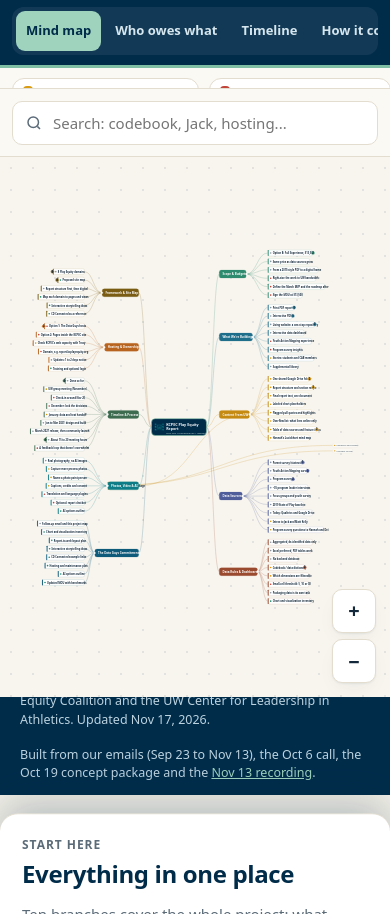
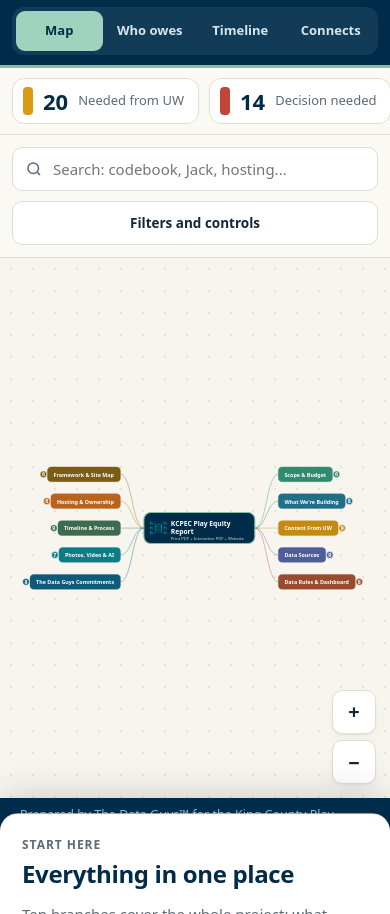
Before and after one commit to DTheDataGuy/kcpec-play-equity-map, a plain HTML site: page index.html in a window 390 px wide. Shown: the part 49-963 px from the top of the page. Before the commit the page ends 844 px from the top, so only its background shows below. Drawn offline with nearby package versions, Linux system fonts and the light colour scheme; a web font is replaced by a local one.

Commit message:
Polish map, board, timeline, mobile

```diff
--- a/app.js
+++ b/app.js
@@ -33,6 +33,7 @@
   function showView(v) {
     tabs.forEach((t) => t.setAttribute("aria-selected", String(t.dataset.view === v)));
     document.querySelectorAll(".view").forEach((s) => s.classList.toggle("is-active", s.dataset.view === v));
+    if (v !== "map") drawer.classList.remove("open");
     if (v === "map") requestAnimationFrame(() => { if (!fitted) fit(false); });
     if (v === "flow") drawFlow();
   }
@@ -46,7 +47,7 @@
 
   // ---------- Filters state ----------
   const state = { q: "", status: new Set(), person: null, sel: null };
-  const expanded = new Set(branches.map((b) => b.id));
+  const expanded = new Set(window.innerWidth < 860 ? [] : branches.map((b) => b.id));
 
   // Stats strip
   const counts = { U: 0, X: 0, D: 0, C: 0 };
@@ -104,13 +105,18 @@
   document.getElementById("zin").onclick = () => svg.transition().duration(250).call(zoom.scaleBy, 1.3);
   document.getElementById("zout").onclick = () => svg.transition().duration(250).call(zoom.scaleBy, 1 / 1.3);
 
-  const ctx = document.createElement("canvas").getContext("2d");
-  const FONTS = { 1: "800 16px 'Cabinet Grotesk'", 2: "600 13.5px Satoshi", 3: "500 12.5px Satoshi" };
-  function tw(text, depth) { ctx.font = FONTS[depth]; return ctx.measureText(text).width; }
+  const measG = svg.append("g").attr("class", "measure").style("visibility", "hidden");
+  const twCache = new Map();
+  function tw(text, depth) {
+    const key = depth + "|" + text; if (twCache.has(key)) return twCache.get(key);
+    const g = measG.append("g").attr("class", "node " + (depth === 1 ? "branch" : depth === 2 ? "item" : "leaf"));
+    const w = g.append("text").text(text).node().getComputedTextLength(); g.remove();
+    twCache.set(key, w); return w;
+  }
   const PAD = { 1: 18, 2: 14, 3: 10 };
   const RH = { 1: 50, 2: 38, 3: 28 };
   const GAP = { 1: 30, 2: 8, 3: 2 };
-  const ROOT_W = 300, ROOT_H = 92;
+  const ROOT_W = 330, ROOT_H = 92;
 
   function visKids(n) { return n.kids && expanded.has(n.id) ? n.kids : []; }
   let layoutNodes = [], layoutLinks = [];
@@ -221,7 +227,7 @@
     if (d.depth === 0 || !d.kids || !d.kids.length) return;
     const p = pos.get(d.id);
     const open = expanded.has(d.id);
-    const bx = p.dir * (p.w + 2);
+    const bx = p.dir * (p.w + (open ? 6 : 12));
     const b = g.append("g").attr("class", "badge").attr("transform", `translate(${bx},0)`);
     b.append("circle").attr("r", open ? 6 : 10).attr("fill", open ? "#fff" : d.branch.color).attr("stroke", open ? d.branch.color : "#fff").attr("stroke-width", open ? 2 : 1.5);
     if (!open) b.append("text").text(d.kids.length);
@@ -246,15 +252,20 @@
     }
     render(true);
     renderBoard();
+    if (fromFilter) setTimeout(() => {
+      const vis = new Set(layoutNodes.map((n) => n.id));
+      const hits = filtering() ? layoutNodes.filter((n) => matches(n) && vis.has(n.id)) : null;
+      if (!hits || hits.length) fit(true, hits && hits.length ? hits.concat([A.tree]) : null, 1.1);
+    }, 400);
   }
 
-  function fit(animate) {
+  function fit(animate, subset, maxK) {
     const r = canvasEl.getBoundingClientRect();
     if (!r.width || !r.height) return;
     let x0 = Infinity, x1 = -Infinity, y0 = Infinity, y1 = -Infinity;
-    layoutNodes.forEach((n) => { const p = pos.get(n.id); const a = n.depth === 0 ? -ROOT_W / 2 : p.dir > 0 ? p.x : p.x - p.w; const b = n.depth === 0 ? ROOT_W / 2 : p.dir > 0 ? p.x + p.w + 14 : p.x - 14; x0 = Math.min(x0, a, b); x1 = Math.max(x1, a, b); y0 = Math.min(y0, p.y - 26); y1 = Math.max(y1, p.y + 26); });
+    (subset || layoutNodes).forEach((n) => { const p = pos.get(n.id); const a = n.depth === 0 ? -ROOT_W / 2 : p.dir > 0 ? p.x : p.x - p.w; const b = n.depth === 0 ? ROOT_W / 2 : p.dir > 0 ? p.x + p.w + 14 : p.x - 14; x0 = Math.min(x0, a, b); x1 = Math.max(x1, a, b); y0 = Math.min(y0, p.y - 26); y1 = Math.max(y1, p.y + 26); });
     const pad = 30;
-    const k = Math.min(1.1, (r.width - pad * 2) / (x1 - x0), (r.height - pad * 2) / (y1 - y0));
+    const k = Math.min(maxK || 1.1, (r.width - pad * 2) / (x1 - x0), (r.height - pad * 2) / (y1 - y0));
     const tx = r.width / 2 - k * (x0 + x1) / 2, ty = r.height / 2 - k * (y0 + y1) / 2;
     const tr = d3.zoomIdentity.translate(tx, ty).scale(k);
     (animate ? svg.transition().duration(450) : svg).call(zoom.transform, tr);
@@ -279,6 +290,11 @@
     }
     select(d.id, false);
     render(true);
+    if (d.depth === 1 && expanded.has(d.id)) setTimeout(() => fitBranch(d), 400);
+  }
+  function fitBranch(b) {
+    const sub = []; const walk = (n) => { sub.push(n); visKids(n).forEach(walk); }; walk(b);
+    fit(true, sub, 1.25);
   }
 
   document.getElementById("expandAll").onclick = () => { byId.forEach((n) => { if (n.kids && n.depth > 0) expanded.add(n.id); }); render(true); setTimeout(() => fit(true), 400); };
@@ -349,7 +365,10 @@
       { k: "D", title: "The Data Guys delivers", groupBy: false },
     ];
     board.innerHTML = cols.map((col) => {
-      const list = items.filter((n) => n.s === col.k && (!boardPerson || n.eo.includes(boardPerson)));
+      const seen = new Set();
+      const list = items.filter((n) => n.s === col.k && (!boardPerson || n.eo.includes(boardPerson)))
+        .sort((a, b) => (b.branch.id === "dei") - (a.branch.id === "dei"))
+        .filter((n) => { const key = n.label.toLowerCase(); if (seen.has(key)) return false; seen.add(key); return true; });
       let body = "";
       if (col.groupBy) {
         const groups = new Map();
@@ -422,8 +441,11 @@
       .on("focus", (e, p) => trace(p.n.id)).on("blur", () => { if (!locked) trace(null); });
   }
 
+  const ft = document.getElementById("filtToggle");
+  ft.onclick = () => { const c = document.querySelector(".controls"); const on = !c.classList.contains("show"); c.classList.toggle("show", on); ft.setAttribute("aria-expanded", String(on)); ft.textContent = on ? "Hide filters" : "Filters and controls"; };
   // ---------- Init ----------
   window.addEventListener("resize", () => { if (document.querySelector(".view-map.is-active")) fit(false); });
   const go = () => { render(false); renderBoard(); };
-  if (document.fonts && document.fonts.ready) document.fonts.ready.then(go); else go();
+  const fl = document.fonts ? Promise.all(["800 16px 'Cabinet Grotesk'", "600 13.5px Satoshi", "500 12.5px Satoshi", "700 14px Satoshi"].map((f) => document.fonts.load(f))).catch(() => {}) : Promise.resolve();
+  Promise.race([fl, new Promise((r) => setTimeout(r, 2500))]).then(go);
 })();
--- a/data.js
+++ b/data.js
@@ -124,7 +124,7 @@ window.ATLAS = (function () {
             ] },
           { id: "hannahmap", label: "Hannah's Lucidchart mind map", s: "U", o: ["Hannah"], due: "Before Nov 20", ts: 2919,
             what: "Hannah planned to map things out after taking it to the group, then share her Lucidchart." },
-          { id: "media", label: "Photos and video package", s: "U", o: ["Hannah", "Julie"], due: "Proposed: Jan 2027", ts: 497,
+          { id: "mediapkg", label: "Photos and video package", s: "U", o: ["Hannah", "Julie"], due: "Proposed: Jan 2027", ts: 497,
             what: "Captions, photo credits and consent for every image and video.",
             kids: [
               { id: "media1", label: "Captions and credits", s: "U" },
--- a/index.html
+++ b/index.html
@@ -23,10 +23,10 @@
     </div>
   </div>
   <nav class="tabs" role="tablist" aria-label="Views">
-    <button role="tab" class="tab" aria-selected="true" data-view="map" data-testid="tab-map">Mind map</button>
-    <button role="tab" class="tab" aria-selected="false" data-view="list" data-testid="tab-list">Who owes what</button>
-    <button role="tab" class="tab" aria-selected="false" data-view="time" data-testid="tab-time">Timeline</button>
-    <button role="tab" class="tab" aria-selected="false" data-view="flow" data-testid="tab-flow">How it connects</button>
+    <button role="tab" class="tab" aria-selected="true" data-view="map" data-testid="tab-map"><span class="lg">Mind map</span><span class="sm">Map</span></button>
+    <button role="tab" class="tab" aria-selected="false" data-view="list" data-testid="tab-list"><span class="lg">Who owes what</span><span class="sm">Who owes</span></button>
+    <button role="tab" class="tab" aria-selected="false" data-view="time" data-testid="tab-time"><span class="lg">Timeline</span><span class="sm">Timeline</span></button>
+    <button role="tab" class="tab" aria-selected="false" data-view="flow" data-testid="tab-flow"><span class="lg">How it connects</span><span class="sm">Connects</span></button>
   </nav>
 </header>
 
@@ -41,6 +41,7 @@
           <svg viewBox="0 0 24 24" aria-hidden="true"><circle cx="11" cy="11" r="7"/><path d="m20 20-3.5-3.5"/></svg>
           <input id="q" type="search" placeholder="Search: codebook, Jack, hosting..." autocomplete="off" data-testid="input-search">
         </label>
+        <button class="btn filt-toggle" id="filtToggle" aria-expanded="false" data-testid="button-filters">Filters and controls</button>
         <div class="ctl-group">
           <p class="ctl-label">Status</p>
           <div class="chips" id="statusChips"></div>
--- a/styles.css
+++ b/styles.css
@@ -9,7 +9,7 @@
   --top:72px;
 }
 *{box-sizing:border-box}
-html,body{margin:0;height:100%}
+html,body{margin:0}
 body{font-family:var(--body);color:var(--ink);background:var(--cream);font-size:15px;line-height:1.5;-webkit-font-smoothing:antialiased;display:flex;flex-direction:column;min-height:100vh}
 button{font:inherit;color:inherit;cursor:pointer}
 a{color:var(--navy-3)}
@@ -50,7 +50,7 @@ h2{font-family:var(--display);font-weight:800;letter-spacing:-.015em;color:var(-
 .stat.static:hover{transform:none;border-color:var(--line)}
 
 /* Map layout */
-.map-wrap{flex:1;display:grid;grid-template-columns:272px 1fr 380px;min-height:0;position:relative;height:calc(100vh - var(--top) - 69px)}
+.map-wrap{flex:1;display:grid;grid-template-columns:256px 1fr 360px;min-height:0;position:relative;height:calc(100vh - var(--top) - 69px)}
 .controls{background:var(--paper);border-right:1px solid var(--line);padding:16px;overflow:auto;display:flex;flex-direction:column;gap:16px}
 .search{display:flex;align-items:center;gap:8px;background:#fff;border:1px solid var(--line);border-radius:10px;padding:0 12px;min-height:44px}
 .search:focus-within{border-color:var(--navy-3);box-shadow:0 0 0 3px rgba(127,191,164,.35)}
@@ -127,7 +127,7 @@ h2{font-family:var(--display);font-weight:800;letter-spacing:-.015em;color:var(-
 .person{display:flex;gap:10px;align-items:flex-start}
 .av{width:32px;height:32px;border-radius:50%;background:var(--navy);color:#fff;display:inline-grid;place-items:center;font-weight:700;font-size:12px;flex:none}
 .person b{display:block;font-size:14px}
-.person span{font-size:12.5px;color:var(--muted);line-height:1.35;display:block}
+.person div>span{font-size:12.5px;color:var(--muted);line-height:1.35;display:block}
 .subs{list-style:none;margin:0;padding:0;display:flex;flex-direction:column;gap:6px}
 .subs button{width:100%;text-align:left;background:var(--paper);border:1px solid var(--line);border-radius:10px;padding:9px 12px;display:flex;gap:10px;align-items:center;font-size:14px;min-height:44px}
 .subs button:hover{border-color:var(--navy-3)}
@@ -140,6 +140,7 @@ h2{font-family:var(--display);font-weight:800;letter-spacing:-.015em;color:var(-
 .pn{display:flex;gap:8px;margin-top:8px}
 .pn .btn{flex:1}
 .close-d{display:none}
+.tab .sm,.filt-toggle{display:none}
 
 /* List / board */
 .list-head{display:flex;justify-content:space-between;align-items:flex-end;gap:20px;padding:28px 28px 18px;flex-wrap:wrap}
@@ -164,7 +165,7 @@ h2{font-family:var(--display);font-weight:800;letter-spacing:-.015em;color:var(-
 .card.done .ttl span{text-decoration:line-through}
 
 /* Timeline */
-.timeline{list-style:none;margin:0;padding:24px 28px 10px;display:grid;grid-template-columns:repeat(14,minmax(120px,1fr));gap:0;overflow-x:auto;position:relative}
+.timeline{list-style:none;margin:0;padding:24px 28px 10px;display:grid;grid-template-columns:repeat(14,minmax(86px,1fr));gap:0;overflow-x:auto;position:relative}
 .tl{position:relative;padding:44px 8px 0;text-align:left}
 .tl::before{content:"";position:absolute;left:0;right:0;top:17px;height:4px;background:var(--teal-3)}
 .tl.past::before{background:var(--teal)}
@@ -173,8 +174,8 @@ h2{font-family:var(--display);font-weight:800;letter-spacing:-.015em;color:var(-
 .tl.now .pt{border-color:var(--gold);background:var(--gold);box-shadow:0 0 0 6px rgba(242,193,78,.3)}
 .tl.next .pt,.tl.build .pt{border-color:var(--navy-3)}
 .tl.launch .pt{border-color:var(--navy);background:var(--navy)}
-.tl .d{font-family:var(--display);font-weight:800;color:var(--navy);font-size:15px}
-.tl .lb{font-size:13.5px;color:var(--ink);margin-top:2px;line-height:1.35;padding-right:6px}
+.tl .d{font-family:var(--display);font-weight:800;color:var(--navy);font-size:14px}
+.tl .lb{font-size:12.5px;color:var(--ink);margin-top:2px;line-height:1.35;padding-right:6px}
 .tl .pr{display:inline-block;margin-top:6px;font-size:11px;font-weight:700;letter-spacing:.05em;text-transform:uppercase;color:#8a5d00;background:var(--U-bg);padding:2px 7px;border-radius:5px}
 .tl .nw{display:inline-block;margin-top:6px;font-size:11px;font-weight:700;letter-spacing:.05em;text-transform:uppercase;color:var(--navy);background:var(--gold);padding:2px 7px;border-radius:5px}
 .phase-cards{display:grid;grid-template-columns:repeat(4,minmax(0,1fr));gap:16px;padding:22px 28px 36px}
@@ -194,7 +195,7 @@ h2{font-family:var(--display);font-weight:800;letter-spacing:-.015em;color:var(-
 .fn.off{opacity:.3}
 .fn text{font-family:var(--body);pointer-events:none}
 
-.foot{display:flex;justify-content:space-between;gap:16px;flex-wrap:wrap;padding:12px 20px;background:var(--navy);color:#bcd3df;font-size:12.5px}
+.foot{display:flex;justify-content:space-between;gap:6px 16px;flex-wrap:wrap;padding:8px 20px;background:var(--navy);color:#bcd3df;font-size:12.5px}
 .foot a{color:var(--teal-2)}
 
 /* Responsive */
@@ -215,6 +216,9 @@ h2{font-family:var(--display);font-weight:800;letter-spacing:-.015em;color:var(-
   .map-wrap{grid-template-columns:1fr;grid-template-rows:auto 1fr;height:auto;min-height:72vh}
   .controls{border-right:0;border-bottom:1px solid var(--line);padding:12px;gap:10px}
   .controls .hint{display:none}
+  .tab .lg{display:none}.tab .sm{display:inline}
+  .filt-toggle{display:inline-flex}
+  .controls:not(.show) .ctl-group,.controls:not(.show) .ctl-row{display:none}
   .canvas{height:64vh}
   .drawer{position:fixed;left:0;right:0;bottom:0;max-height:72vh;border-left:0;border-top:1px solid var(--line);border-radius:18px 18px 0 0;box-shadow:0 -12px 40px rgba(0,44,74,.25);transform:translateY(105%);transition:transform .25s ease;z-index:40}
   .drawer.open{transform:none}
```
